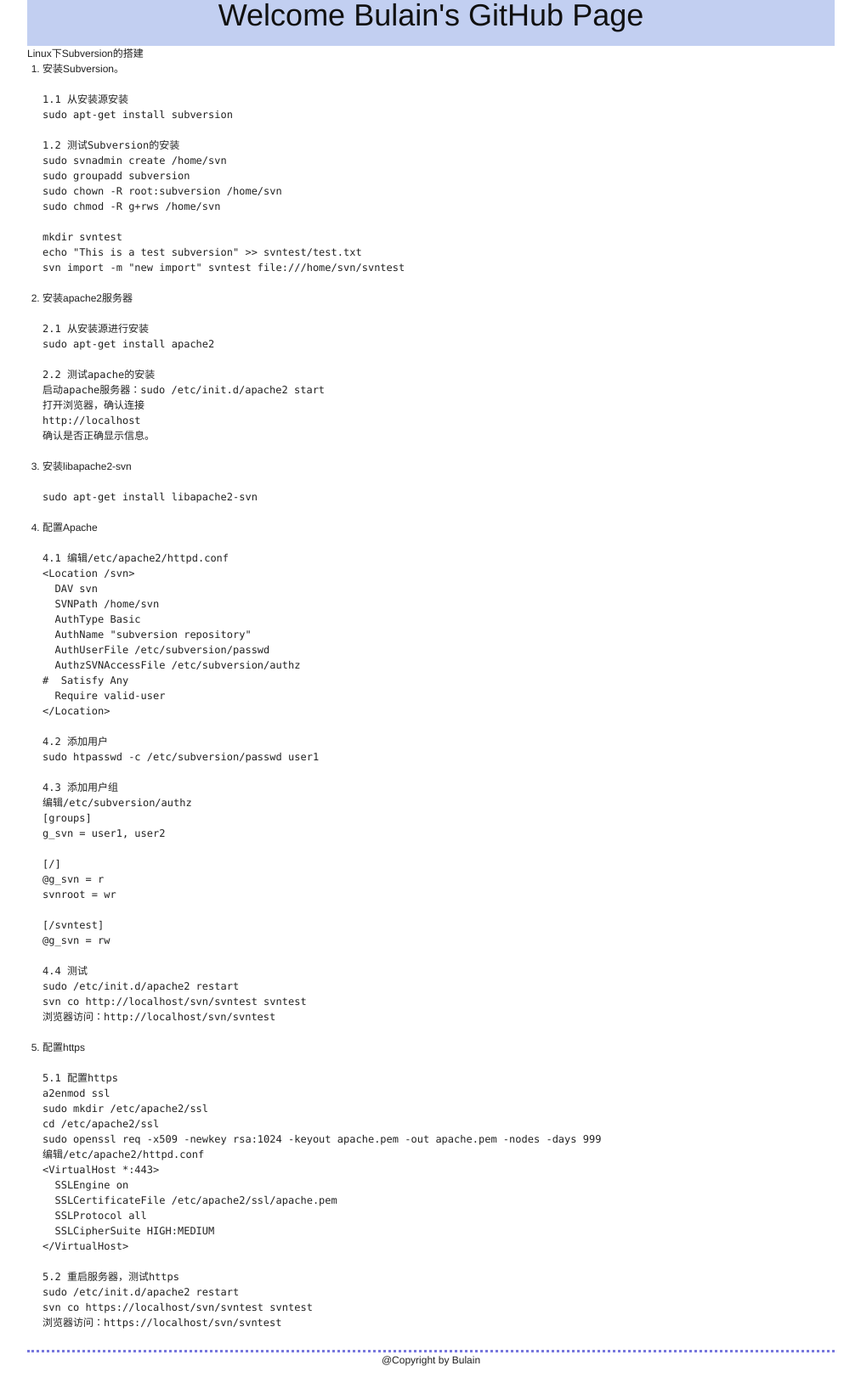
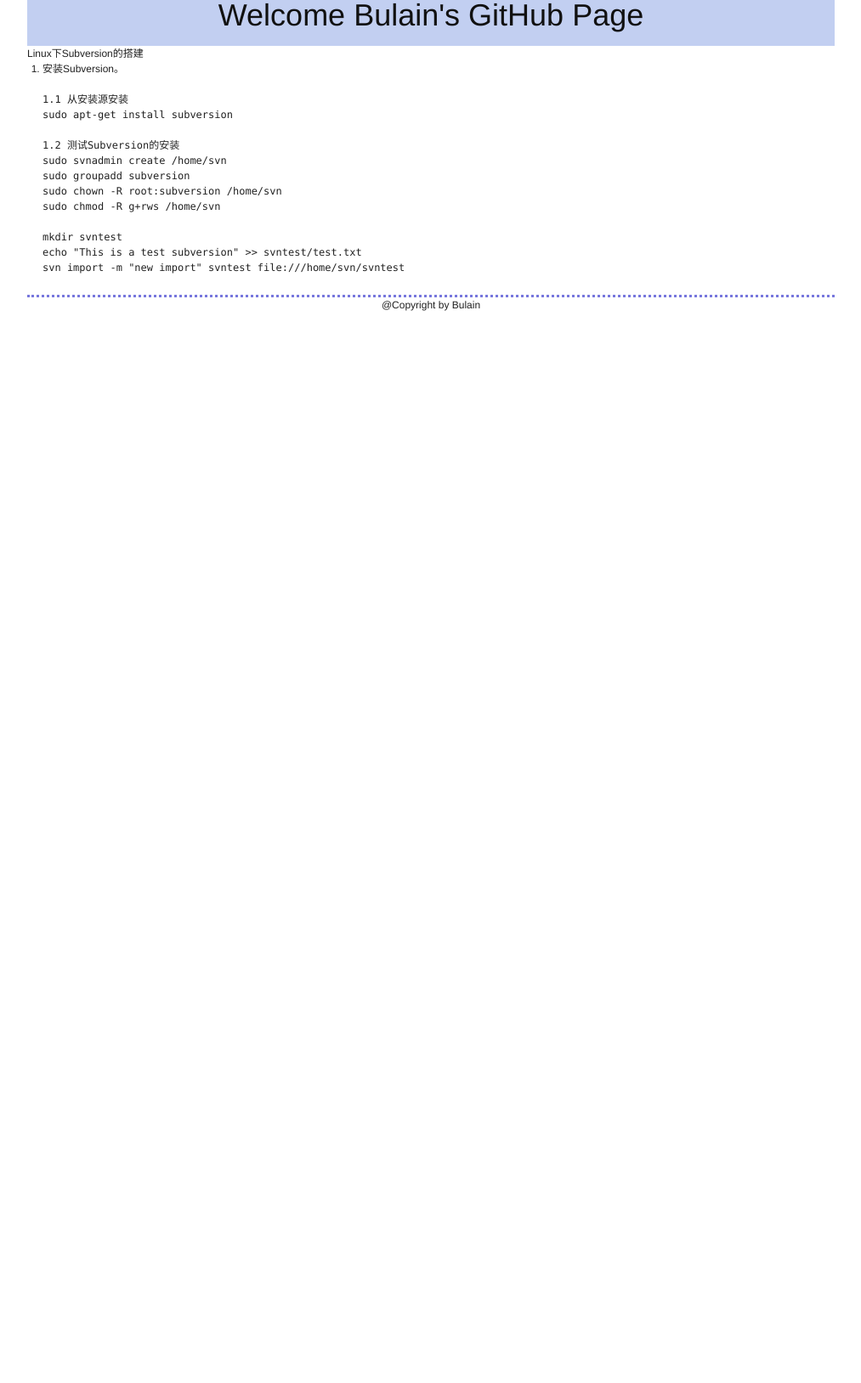
Before and after one commit to bulain/bulain.github.com, a Jekyll site: the page built from _posts/2010-04-21-subversion-install-on-ubuntu.md, in a window 1280 px wide. Shown: the whole page at 85% size, without its empty margins (133-1146 px from the left). Built offline with Jekyll 4.4.1, drawn with Linux system fonts in a browser that asks for light colours; after the commit the page ends 900 px from its top, so only the background shows below that.

Commit message:
update subversion install on ubuntu

```diff
--- a/_posts/2010-04-21-subversion-install-on-ubuntu.md
+++ b/_posts/2010-04-21-subversion-install-on-ubuntu.md
@@ -20,77 +20,4 @@ mkdir svntest
 echo "This is a test subversion" >> svntest/test.txt
 svn import -m "new import" svntest file:///home/svn/svntest
 </pre>
-
-<li>安装apache2服务器</li>
-<pre>
-2.1 从安装源进行安装
-sudo apt-get install apache2
-
-2.2 测试apache的安装
-启动apache服务器：sudo /etc/init.d/apache2 start
-打开浏览器，确认连接
-http://localhost
-确认是否正确显示信息。
-</pre>
-
-<li>安装libapache2-svn</li>
-<pre>
-sudo apt-get install libapache2-svn
-</pre>
-
-<li>配置Apache</li>
-<pre>
-4.1 编辑/etc/apache2/httpd.conf
-<Location /svn>
-  DAV svn
-  SVNPath /home/svn
-  AuthType Basic
-  AuthName "subversion repository"
-  AuthUserFile /etc/subversion/passwd
-  AuthzSVNAccessFile /etc/subversion/authz
-#  Satisfy Any
-  Require valid-user
-</Location>
-
-4.2 添加用户
-sudo htpasswd -c /etc/subversion/passwd user1
-
-4.3 添加用户组
-编辑/etc/subversion/authz
-[groups]
-g_svn = user1, user2
-
-[/]
-@g_svn = r
-svnroot = wr
-
-[/svntest]
-@g_svn = rw
-
-4.4 测试
-sudo /etc/init.d/apache2 restart
-svn co http://localhost/svn/svntest svntest
-浏览器访问：http://localhost/svn/svntest
-</pre>
-
-<li>配置https</li>
-<pre>
-5.1 配置https
-a2enmod ssl
-sudo mkdir /etc/apache2/ssl
-cd /etc/apache2/ssl
-sudo openssl req -x509 -newkey rsa:1024 -keyout apache.pem -out apache.pem -nodes -days 999
-编辑/etc/apache2/httpd.conf
-<VirtualHost *:443>
-  SSLEngine on
-  SSLCertificateFile /etc/apache2/ssl/apache.pem
-  SSLProtocol all
-  SSLCipherSuite HIGH:MEDIUM
-</VirtualHost>
-
-5.2 重启服务器，测试https
-sudo /etc/init.d/apache2 restart
-svn co https://localhost/svn/svntest svntest
-浏览器访问：https://localhost/svn/svntest
-</pre>
 </ol>
```
